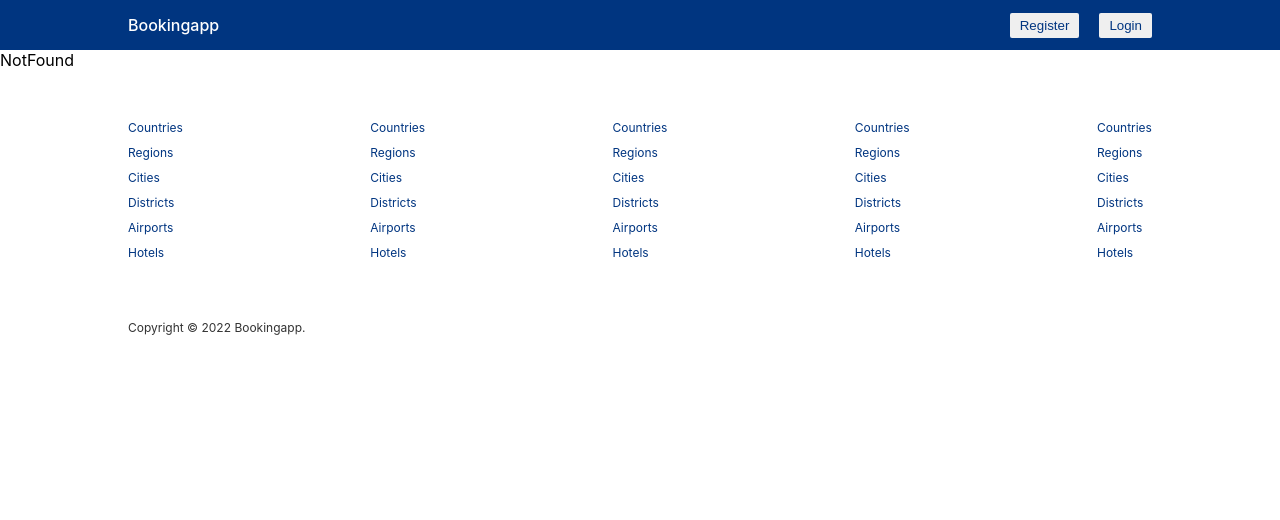
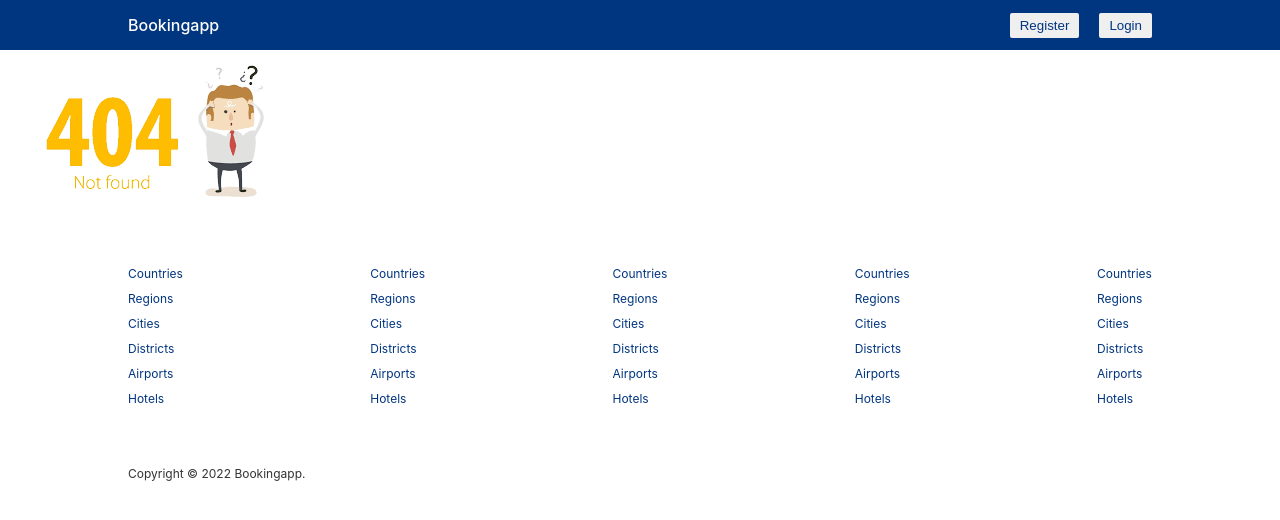
Before and after one commit to esteemayo/hotel-booking-app-client, a React (Create React App) app: page /1 in a window 1280 px wide. Shown: the top 520 px of the page. Built offline with nearby package versions, Linux system fonts and the light colour scheme.

Commit message:
feat: display not found page

```diff
--- a/src/pages/notFound/NotFound.jsx
+++ b/src/pages/notFound/NotFound.jsx
@@ -1,6 +1,8 @@
 const NotFound = () => {
   return (
-    <div>NotFound</div>
+    <div>
+      <img src='assets/img/404.png' alt='404' />
+    </div>
   );
 };
 
```
